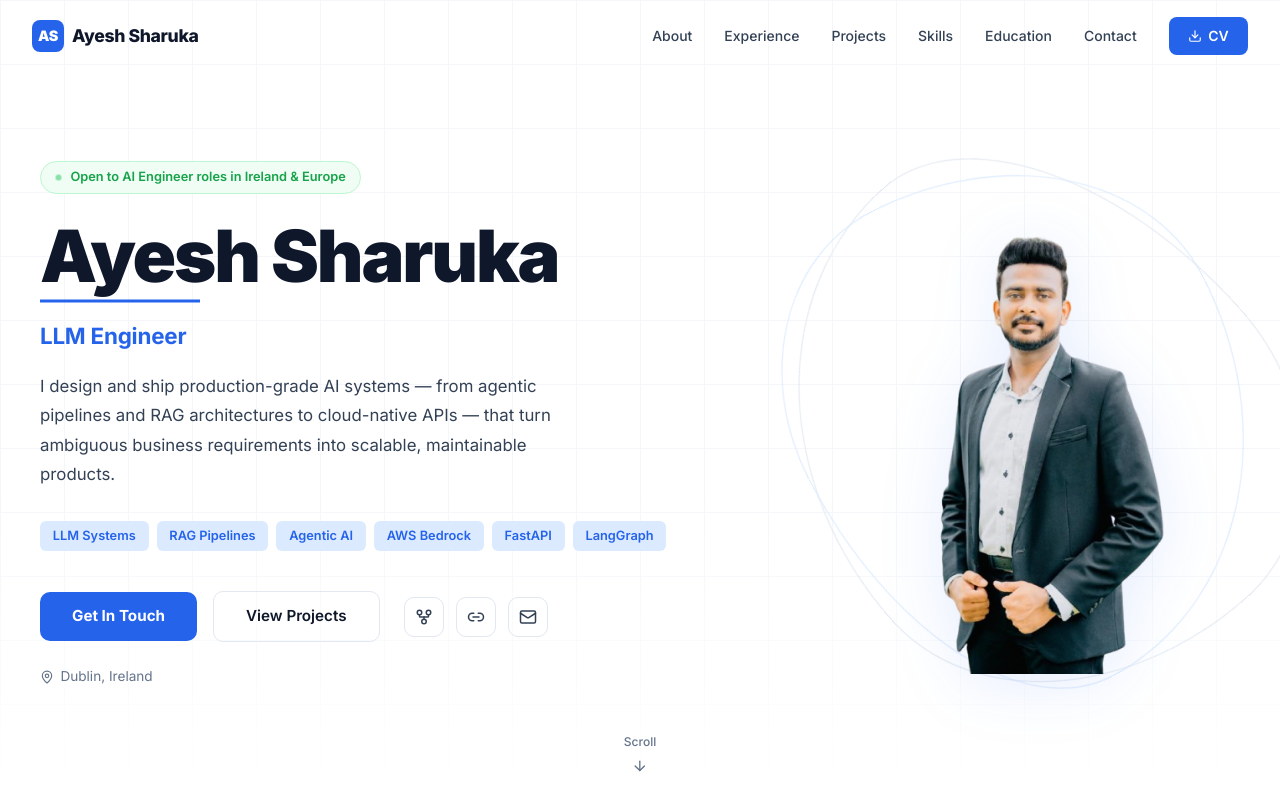
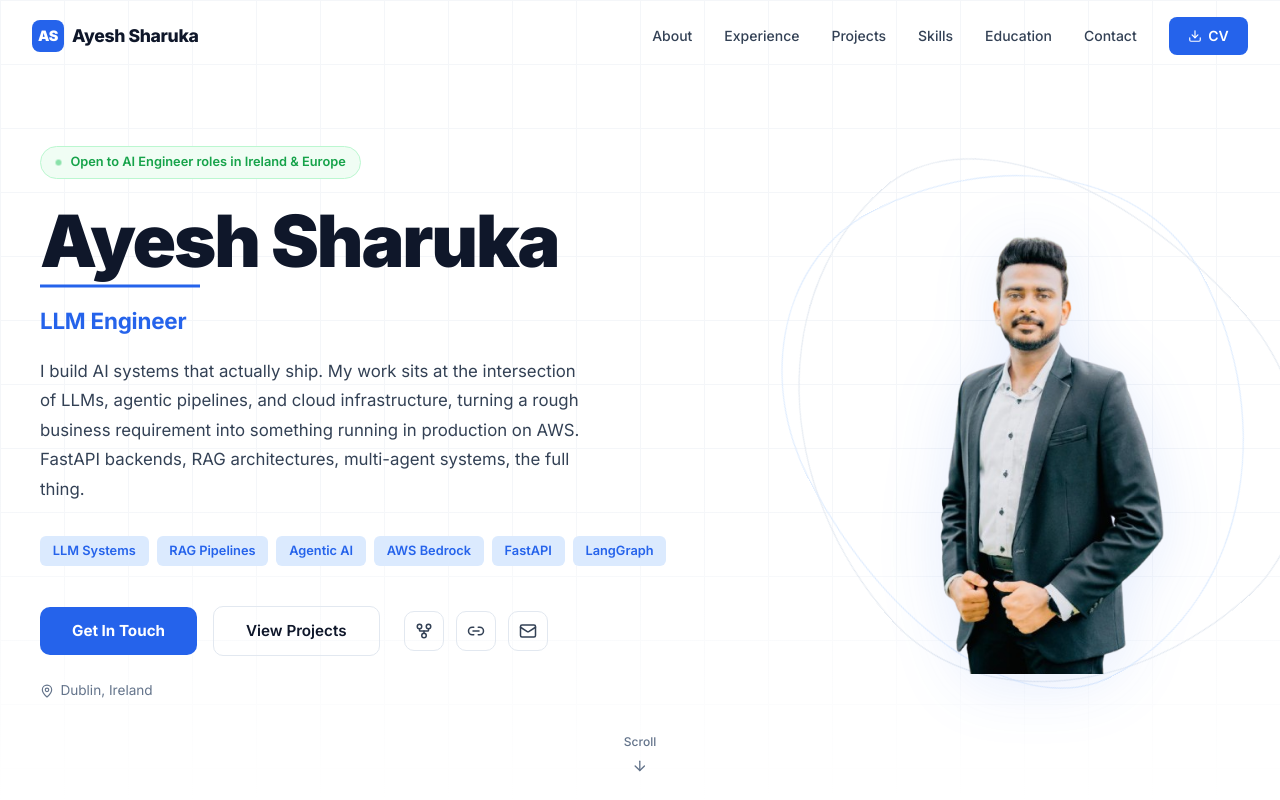
Before and after one commit to AyeshSharuka/portfolio, a React (Create React App) app: page / in a window 1280 px wide. Shown: the top 800 px of the page. Built offline with nearby package versions, Linux system fonts and the light colour scheme.

Commit message:
Revise tagline in portfolio data

```diff
--- a/src/data/portfolio.ts
+++ b/src/data/portfolio.ts
@@ -3,7 +3,7 @@ export const personal = {
   title: "AI Engineer",
   subtitle: "Machine Learning · Generative AI · LLM Systems",
   tagline:
-    "I design and ship production-grade AI systems — from agentic pipelines and RAG architectures to cloud-native APIs — that turn ambiguous business requirements into scalable, maintainable products.",
+    "I build AI systems that actually ship. My work sits at the intersection of LLMs, agentic pipelines, and cloud infrastructure, turning a rough business requirement into something running in production on AWS. FastAPI backends, RAG architectures, multi-agent systems, the full thing.",
   email: "ayeshsharuka123@gmail.com",
   phone: "+353 89 247 0872",
   location: "Dublin, Ireland",
```
